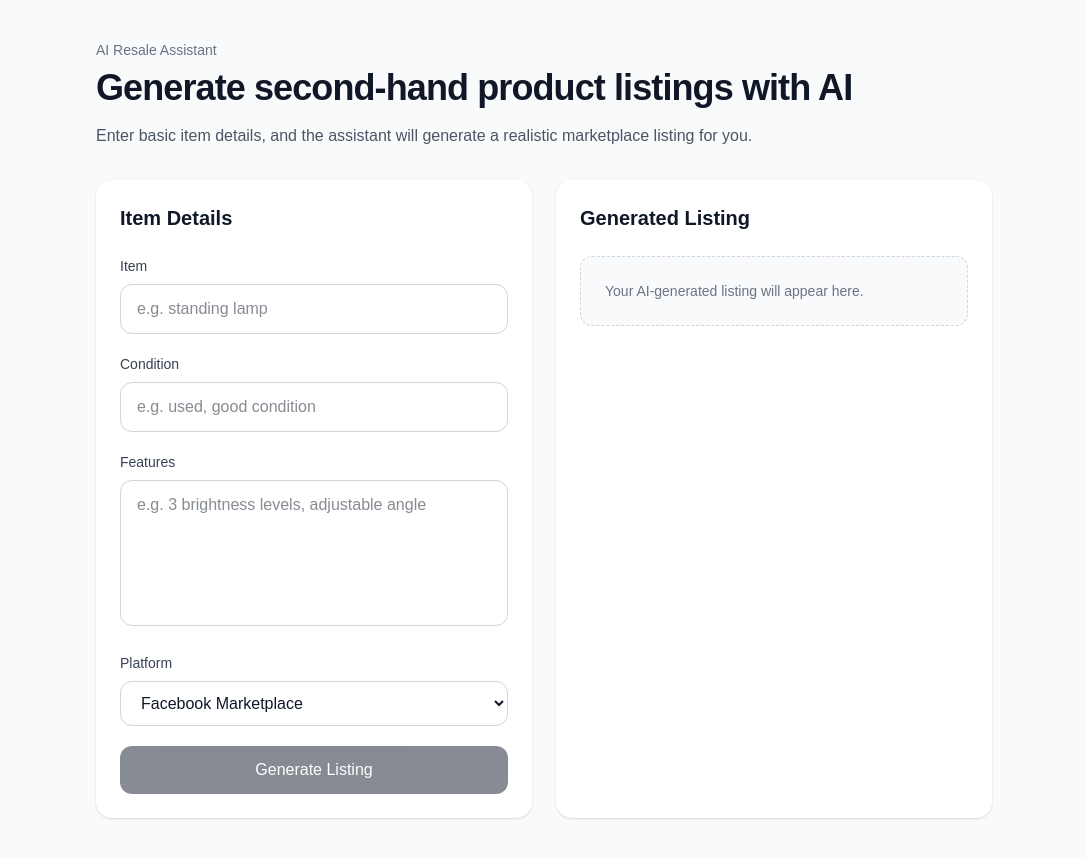
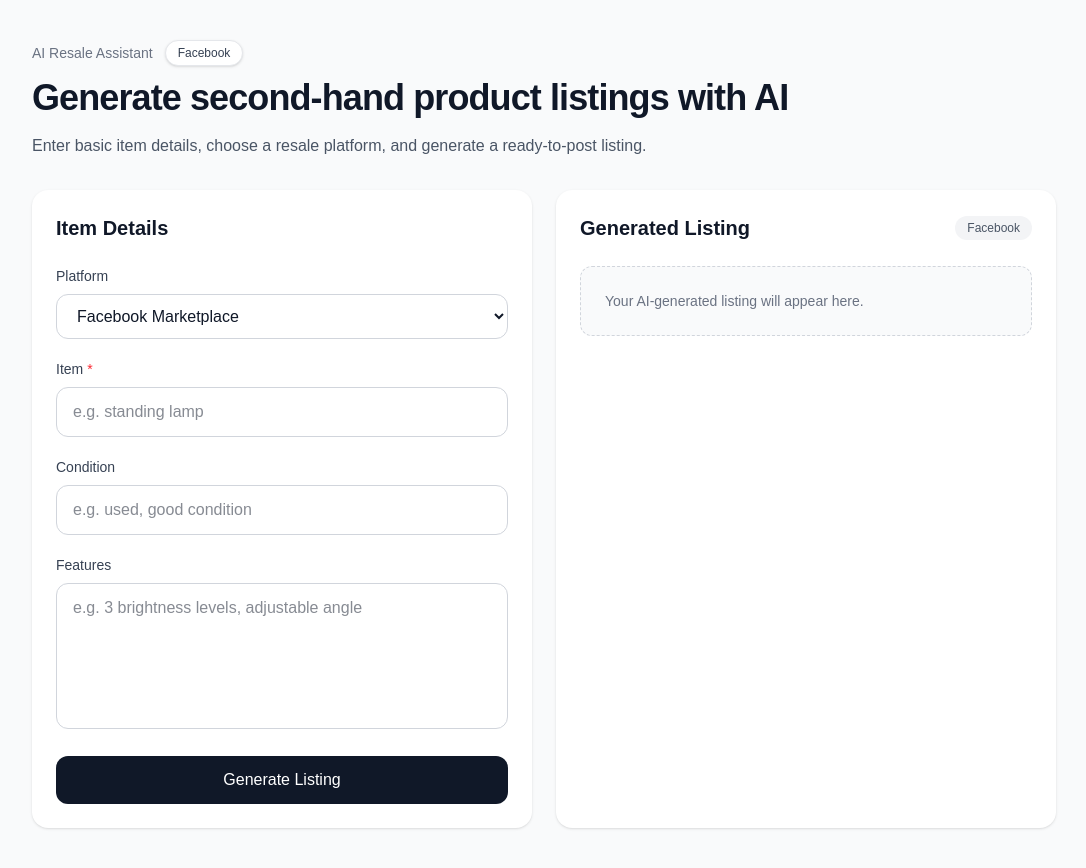
Before and after one commit to qxiang-1234/ai-resale, a Next.js app: page / in a window 1280 px wide. Shown: the whole page, without its empty margins (96-1182 px from the left). Built offline with nearby package versions, Linux system fonts and the light colour scheme.

Commit message:
Improve listing UI states

```diff
--- a/app/page.tsx
+++ b/app/page.tsx
@@ -2,20 +2,59 @@
 
 import { useState } from "react";
 
+const platforms = ["Facebook Marketplace", "eBay", "Xianyu", "Xiaohongshu"];
+
+function getPlatformBadgeLabel(platform: string) {
+  switch (platform) {
+    case "Facebook Marketplace":
+      return "Facebook";
+    case "eBay":
+      return "eBay";
+    case "Xianyu":
+      return "闲鱼";
+    case "Xiaohongshu":
+      return "小红书";
+    default:
+      return platform;
+  }
+}
+
 export default function Home() {
+  const [platform, setPlatform] = useState("Facebook Marketplace");
   const [item, setItem] = useState("");
   const [condition, setCondition] = useState("");
   const [features, setFeatures] = useState("");
-  const [platform, setPlatform] = useState("Facebook Marketplace");
   const [result, setResult] = useState("");
   const [error, setError] = useState("");
+  const [validationError, setValidationError] = useState("");
   const [loading, setLoading] = useState(false);
   const [copied, setCopied] = useState(false);
 
+  function validateForm() {
+    if (!item.trim()) {
+      return "Please enter an item name.";
+    }
+
+    if (!condition.trim() && !features.trim()) {
+      return "Please enter at least condition or features.";
+    }
+
+    return "";
+  }
+
   async function handleGenerateListing() {
+    const formError = validateForm();
+
+    if (formError) {
+      setValidationError(formError);
+      setError("");
+      return;
+    }
+
     setLoading(true);
     setResult("");
     setError("");
+    setValidationError("");
     setCopied(false);
 
     try {
@@ -63,23 +102,27 @@ export default function Home() {
     }
   }
 
-  const isDisabled = loading || !item.trim();
-
   return (
     <main className="min-h-screen bg-gray-50 px-6 py-10 text-gray-900">
-      <div className="mx-auto max-w-4xl">
+      <div className="mx-auto max-w-5xl">
         <section className="mb-8">
-          <p className="mb-2 text-sm font-medium text-gray-500">
-            AI Resale Assistant
-          </p>
+          <div className="mb-3 flex flex-wrap items-center gap-3">
+            <p className="text-sm font-medium text-gray-500">
+              AI Resale Assistant
+            </p>
+
+            <span className="rounded-full border border-gray-200 bg-white px-3 py-1 text-xs font-medium text-gray-700 shadow-sm">
+              {getPlatformBadgeLabel(platform)}
+            </span>
+          </div>
 
           <h1 className="text-4xl font-bold tracking-tight">
             Generate second-hand product listings with AI
           </h1>
 
           <p className="mt-4 max-w-2xl text-gray-600">
-            Enter basic item details, and the assistant will generate a
-            realistic marketplace listing for you.
+            Enter basic item details, choose a resale platform, and generate a
+            ready-to-post listing.
           </p>
         </section>
 
@@ -90,7 +133,24 @@ export default function Home() {
             <div className="mt-6 space-y-5">
               <div>
                 <label className="block text-sm font-medium text-gray-700">
-                  Item
+                  Platform
+                </label>
+                <select
+                  value={platform}
+                  onChange={(event) => setPlatform(event.target.value)}
+                  className="mt-2 w-full rounded-xl border border-gray-300 bg-white px-4 py-3 outline-none transition focus:border-gray-900"
+                >
+                  {platforms.map((platformOption) => (
+                    <option key={platformOption} value={platformOption}>
+                      {platformOption}
+                    </option>
+                  ))}
+                </select>
+              </div>
+
+              <div>
+                <label className="block text-sm font-medium text-gray-700">
+                  Item <span className="text-red-500">*</span>
                 </label>
                 <input
                   value={item}
@@ -125,27 +185,15 @@ export default function Home() {
                 />
               </div>
 
-              <div>
-                <label className="block text-sm font-medium text-gray-700">
-                  Platform
-                </label>
-                <select
-                  value={platform}
-                  onChange={(event) => setPlatform(event.target.value)}
-                  className="mt-2 w-full rounded-xl border border-gray-300 bg-white px-4 py-3 outline-none transition focus:border-gray-900"
-                >
-                  <option value="Facebook Marketplace">
-                    Facebook Marketplace
-                  </option>
-                  <option value="eBay">eBay</option>
-                  <option value="Xianyu">Xianyu</option>
-                  <option value="Xiaohongshu">Xiaohongshu</option>
-                </select>
-              </div>
+              {validationError && (
+                <div className="rounded-xl border border-amber-200 bg-amber-50 px-4 py-3 text-sm text-amber-800">
+                  {validationError}
+                </div>
+              )}
 
               <button
                 onClick={handleGenerateListing}
-                disabled={isDisabled}
+                disabled={loading}
                 className="w-full rounded-xl bg-gray-900 px-4 py-3 font-medium text-white transition hover:bg-gray-800 disabled:cursor-not-allowed disabled:opacity-50"
               >
                 {loading ? "Generating..." : "Generate Listing"}
@@ -154,11 +202,30 @@ export default function Home() {
           </section>
 
           <section className="rounded-2xl bg-white p-6 shadow-sm">
-            <h2 className="text-xl font-semibold">Generated Listing</h2>
+            <div className="flex items-center justify-between gap-4">
+              <h2 className="text-xl font-semibold">Generated Listing</h2>
 
-            {!result && !error && (
+              <span className="rounded-full bg-gray-100 px-3 py-1 text-xs font-medium text-gray-600">
+                {getPlatformBadgeLabel(platform)}
+              </span>
+            </div>
+
+            {!result && !error && !loading && (
               <div className="mt-6 rounded-xl border border-dashed border-gray-300 bg-gray-50 p-6 text-sm text-gray-500">
                 Your AI-generated listing will appear here.
+              </div>
+            )}
+
+            {loading && (
+              <div className="mt-6 rounded-xl border border-gray-200 bg-gray-50 p-5">
+                <div className="space-y-4">
+                  <div className="h-4 w-1/3 animate-pulse rounded bg-gray-200" />
+                  <div className="h-4 w-full animate-pulse rounded bg-gray-200" />
+                  <div className="h-4 w-5/6 animate-pulse rounded bg-gray-200" />
+                  <div className="h-4 w-2/3 animate-pulse rounded bg-gray-200" />
+                  <div className="mt-6 h-4 w-1/4 animate-pulse rounded bg-gray-200" />
+                  <div className="h-4 w-3/4 animate-pulse rounded bg-gray-200" />
+                </div>
               </div>
             )}
 
```
